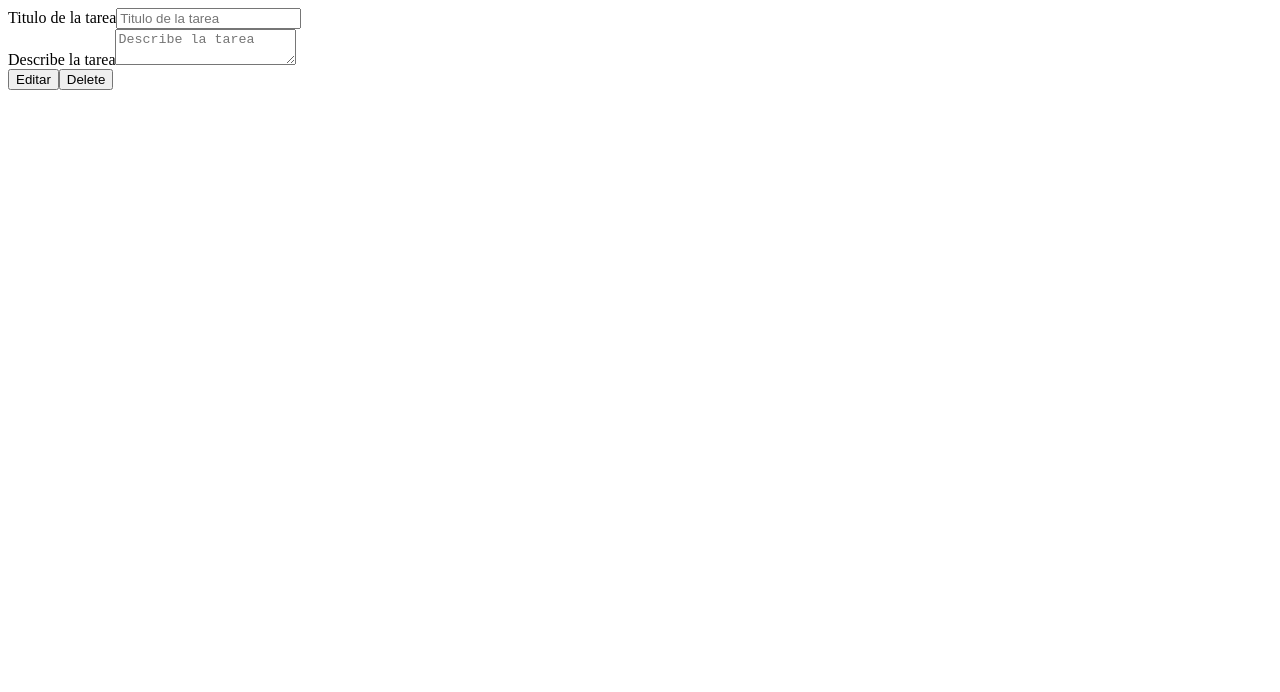
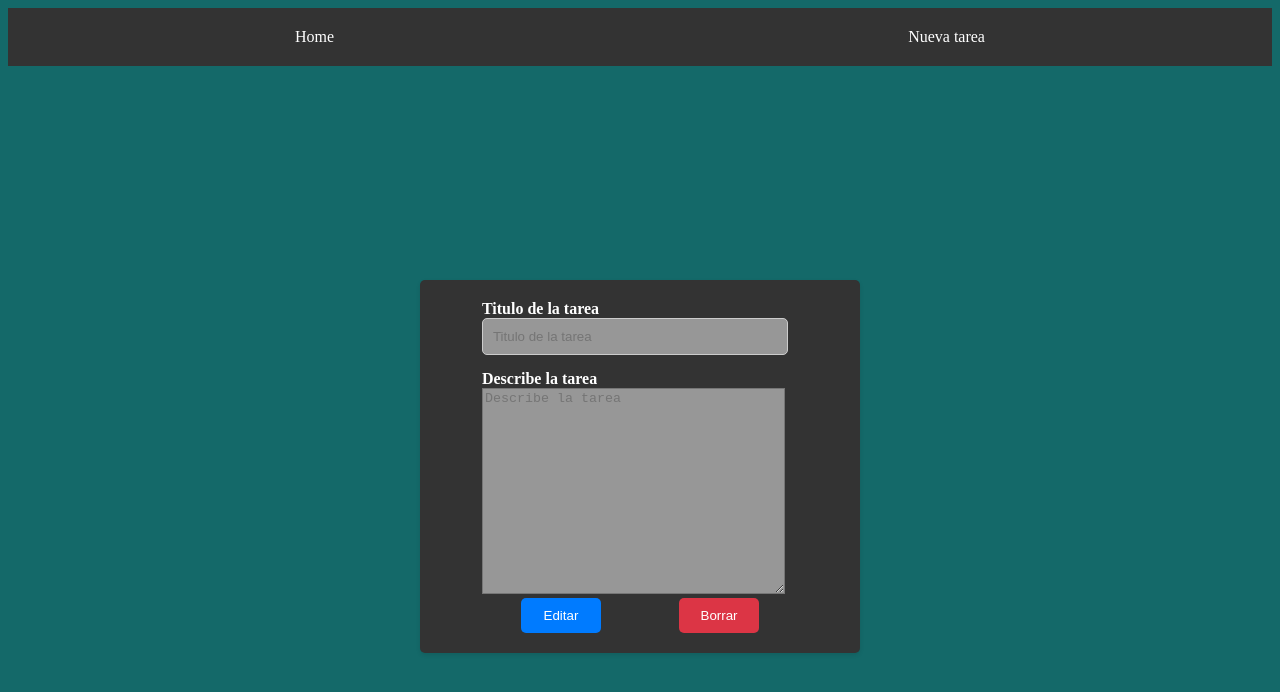
Before and after one commit to WalterHorst/Nextjs-Prisma-TypeScript, a Next.js app: page /tasks/edit/1 in a window 1280 px wide. Shown: the top 692 px of the page. Built offline with nearby package versions, Linux system fonts and the light colour scheme; no server answers; the database is empty.

Commit message:
Estilos listos

```diff
--- /dev/null
+++ b/src/app/layout.css
@@ -0,0 +1,3 @@
+.layout{
+    background-color:rgb(20, 105, 105)
+}
--- a/src/app/layout.tsx
+++ b/src/app/layout.tsx
@@ -1,4 +1,5 @@
 import type { Metadata } from "next";
+import "./layout.css";
 
 import NavBar from "@/components/NavBar/NavBar";
 
@@ -13,8 +14,11 @@ export default function RootLayout({
   children: React.ReactNode;
 }) {
   return (
-    <html lang="en">
-      <body>{children}</body>
+    <html lang="en" className="layout">
+      <body>
+        <NavBar></NavBar>
+        {children}
+      </body>
     </html>
   );
 }
--- /dev/null
+++ b/src/app/newTask/page.css
@@ -0,0 +1,81 @@
+
+
+/* Estilos para el contenedor principal */
+.container {
+    display: flex;
+    justify-content: center;
+    align-items: center;
+    min-height: 100vh;
+    background-color: #f4f4f400;
+
+  }
+
+  /* Estilos para el formulario */
+  .form-container {
+    display: grid;
+    justify-content: center;
+    align-items: center;
+    width: 400px;
+   padding: 20px;
+   background-color: #333;
+    box-shadow: 0 2px 4px rgba(0, 0, 0, 0.1);
+    border-radius: 5px;
+  }
+
+  /* Estilos para las etiquetas */
+  label {
+    font-weight: bold;
+    margin-bottom: 8px;
+    color: white;
+  }
+
+  /* Estilos para los campos de entrada */
+  input {
+    width: 90%;
+    padding: 10px;
+   margin-bottom: 15px;
+    background-color: #ffffff7d;
+    border: 1px solid #ccc;
+    border-radius: 5px;
+  }
+  textarea{ background-color: #ffffff7d;
+width: 94%;
+height: 200px;}
+
+  /* Estilos para el botón */
+  button {
+    display: block;
+    width: 80px;
+    padding: 10px;
+    background-color: #007bff;
+    color: #fff;
+    border: none;
+    border-radius: 5px;
+    cursor: pointer;
+
+  }
+
+  button:hover{
+    background-color: #0056b3;
+  }
+
+  /* Estilos para el botón de eliminación */
+  .delete-button {
+    display: block;
+    width: 80px;
+    padding: 10px;
+    background-color: #dc3545;
+    color: #fff;
+    border: none;
+    border-radius: 5px;
+    cursor: pointer;
+  }
+  .delete-button:hover{
+    background-color: #e61429
+  }
+
+  .buton-container{
+    display: flex;
+    justify-content: space-around;
+
+  }
--- a/src/app/newTask/page.tsx
+++ b/src/app/newTask/page.tsx
@@ -1,6 +1,6 @@
 "use client";
 import { ChangeEvent, FormEvent, useEffect } from "react";
-
+import "./page.css";
 import axios from "axios";
 import { useState } from "react";
 import { useRouter } from "next/navigation";
@@ -56,8 +56,8 @@ const NewTask = ({ params }: { params: { id: string } }) => {
   };
 
   return (
-    <div>
-      <form onSubmit={sumitHandler}>
+    <div className="container">
+      <form onSubmit={sumitHandler} className="form-container">
         <div>
           <label>Titulo de la tarea</label>
           <input
@@ -70,6 +70,7 @@ const NewTask = ({ params }: { params: { id: string } }) => {
         </div>
         <div>
           <label>Describe la tarea</label>
+          <br></br>
           <textarea
             onChange={changeHandler}
             placeholder="Describe la tarea"
@@ -77,12 +78,18 @@ const NewTask = ({ params }: { params: { id: string } }) => {
             value={form.descripcion}
           />
         </div>
-        <button type="submit">{params.id ? "Editar" : "Crear"}</button>
-        {params.id && (
-          <button type="button" onClick={deleteHandler}>
-            Delete
-          </button>
-        )}
+        <div className="buton-container">
+          <button type="submit">{params.id ? "Editar" : "Crear"}</button>
+          {params.id && (
+            <button
+              type="button"
+              onClick={deleteHandler}
+              className="delete-button "
+            >
+              Borrar
+            </button>
+          )}
+        </div>
       </form>
     </div>
   );
--- /dev/null
+++ b/src/app/page.css
@@ -0,0 +1,6 @@
+.task-container{
+
+    margin-top: 50px;
+    display: flex;
+    gap:4px;
+}
--- a/src/app/page.tsx
+++ b/src/app/page.tsx
@@ -1,3 +1,4 @@
+import "./page.css";
 import axios from "axios";
 import Card from "@/components/Card/Card";
 const getTasks = async () => {
@@ -8,7 +9,7 @@ const getTasks = async () => {
 export default async function Home() {
   const tasks = await getTasks();
   return (
-    <div>
+    <div className="task-container">
       {tasks.map((task) => (
         <Card tasks={task} key={task.id}></Card>
       ))}
--- a/src/components/Card/Card.tsx
+++ b/src/components/Card/Card.tsx
@@ -1,4 +1,5 @@
 "use client";
+import "./Card.css";
 import { Task } from "@prisma/client";
 import { useRouter } from "next/navigation";
 interface Prop {
@@ -9,6 +10,7 @@ const Card = ({ tasks }: Prop) => {
 
   return (
     <div
+      className="card"
       onClick={() => {
         router.push(`/tasks/edit/${tasks.id}`);
       }}
--- /dev/null
+++ b/src/components/NavBar/Nav.css
@@ -0,0 +1,22 @@
+/* Estilos para la barra de navegación */
+.navbar {
+    display: flex;
+    justify-content: space-around;
+    align-items: center;
+    background-color: #333;
+    color: #fff;
+    padding: 10px 0;
+  }
+
+  /* Estilos para los enlaces */
+  .navbar a {
+    text-decoration: none;
+    color: #fff;
+    padding: 10px;
+    transition: color 0.3s ease;
+  }
+
+  /* Efecto hover para los enlaces */
+  .navbar a:hover {
+    color: #ff5733;
+  }
--- a/src/components/NavBar/NavBar.tsx
+++ b/src/components/NavBar/NavBar.tsx
@@ -1,10 +1,11 @@
 "use client";
+import "./Nav.css";
 
 import Link from "next/link";
 
 const NavBar = () => {
   return (
-    <div>
+    <div className="navbar">
       <Link href={"/"}>Home</Link>
       <Link href={"/newTask"}>Nueva tarea</Link>
     </div>
```
Also changed, not shown: src/components/Card/Card.css (added, +16 -0 lines), 1 other file (tests, documents, lock files or other folders).
